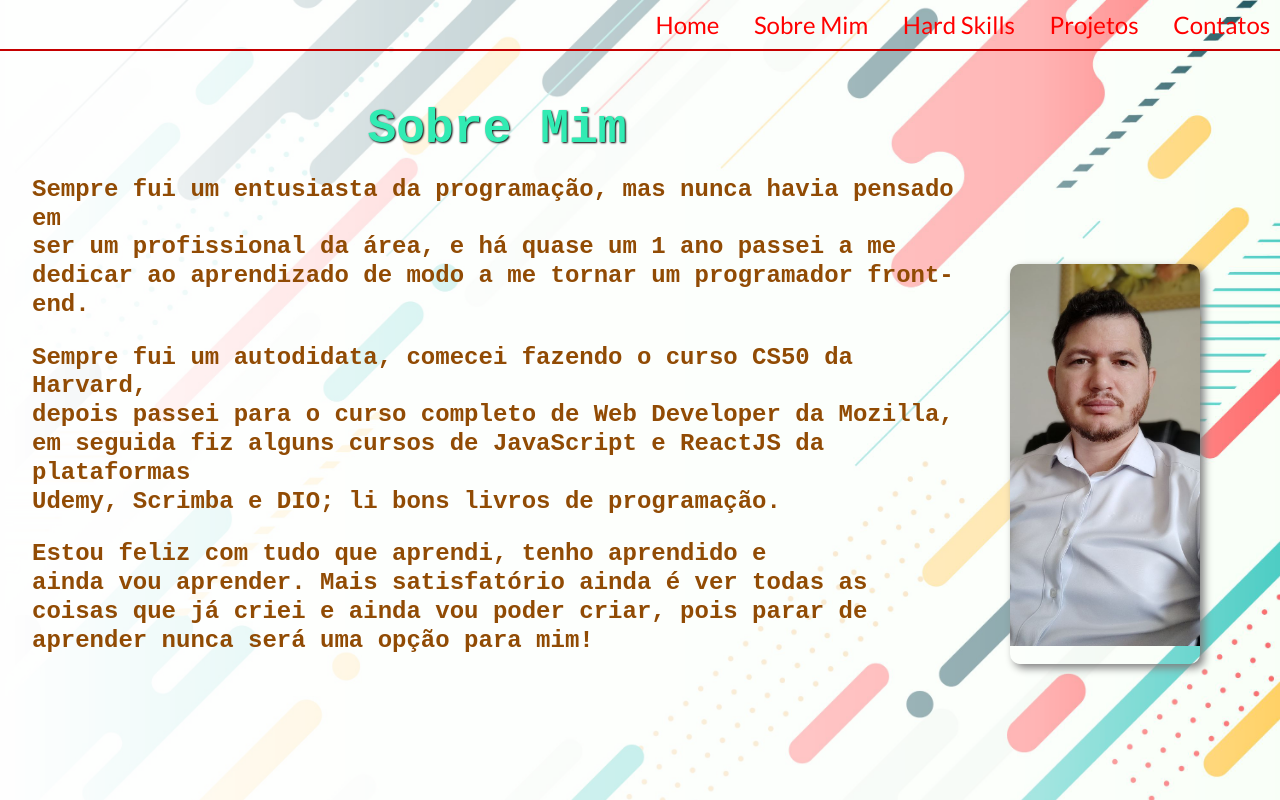
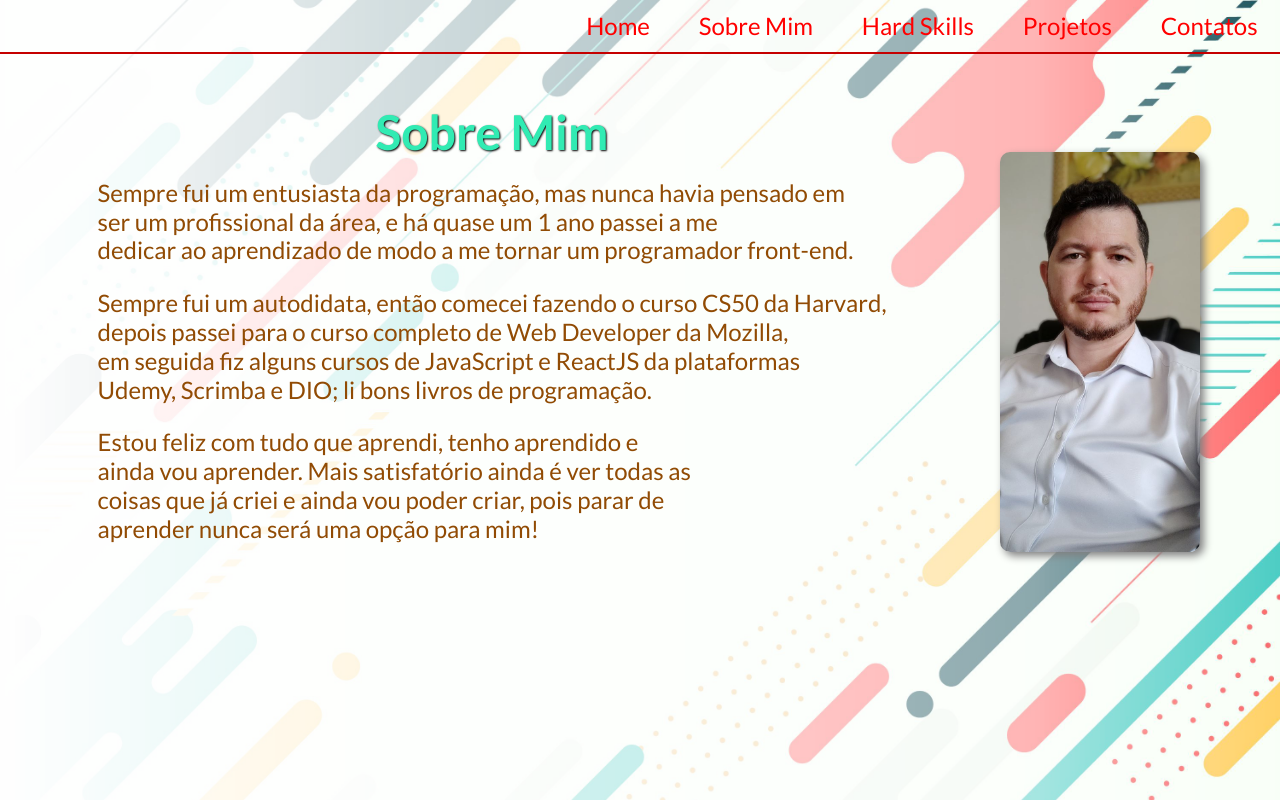
Before and after one commit to EBenati/my-portfolio, a React (Create React App) app: page /aboutMe in a window 1280 px wide. Built offline with nearby package versions, Linux system fonts and the light colour scheme.

Commit message:
small changes in some components

```diff
--- a/src/App.css
+++ b/src/App.css
@@ -2,18 +2,12 @@ body {
     margin: 0;
     padding: 0;
     box-sizing: border-box;
-    /* background-image: url('./images/pexels-sami-anas-5641973.jpg');  */
-    /* background-size:100vw;   */
-    /* background-image: url('./images/bg.png'); */
-    /* background-image: url('./images/5437842.jpg'); */
     background-image: url('./images/back.png');
     background-size: cover;
     font-size: 10px;
-    font-family: Andale Mono,AndaleMono,monospace;
+    font-family: "Lato", sans-serif;
     display: flex;
     flex-direction: column;
-
-
 }
 
 h1 {
--- a/src/components/AboutMe.css
+++ b/src/components/AboutMe.css
@@ -9,7 +9,7 @@
     margin: auto;
     font-size: 1.2rem;
     color: #914b04;
-    font-weight: 600;
+    font-weight: 500;
     line-height: 1.5rem;
 }
 
@@ -42,8 +42,8 @@
     }
 
     .aboutme-text {
-        font-size: 1.5rem;
-        line-height: 1.8rem;
+        font-size: 1.1rem;
+        line-height: 1.5rem;
         padding: 0 1rem;
     }
 
--- a/src/components/AboutMe.js
+++ b/src/components/AboutMe.js
@@ -12,7 +12,7 @@ function AboutMe() {
             dedicar ao aprendizado de modo a me tornar um programador front-end.
         </p>
         <p>
-            Sempre fui um autodidata, comecei fazendo o curso CS50 da Harvard,<br />
+            Sempre fui um autodidata, então comecei fazendo o curso CS50 da Harvard,<br />
             depois passei para o curso completo de Web Developer da Mozilla,<br />
             em seguida fiz alguns cursos de JavaScript e ReactJS da plataformas <br />
             Udemy, Scrimba e DIO; li bons livros de programação.
--- a/src/components/Home.css
+++ b/src/components/Home.css
@@ -80,14 +80,14 @@ h3 {
     }
 
     .text-section {
-        margin: 6rem auto auto 4rem;
-
+        margin: 5rem auto auto 4rem;
     }
 
     h3 {
         font-size: 2rem;
         text-align: left;
         font-family: 'Lato', sans-serif;
+        text-shadow: 2px 4px 5px gray;
     }
 
 }
--- a/src/components/Navbar.css
+++ b/src/components/Navbar.css
@@ -7,15 +7,14 @@
 .nav > a {
     margin: 1rem;
     list-style: none;
-    font-size: 1.5rem;
+    font-size: 1rem;
     cursor: pointer;
     color: rgb(255, 36, 36);
     text-decoration: none;
+    font-weight: 600;
+
 }
 
-.nav > a {
-    font-weight: 600;
-}
 
 a:hover {
     color: rgb(49, 235, 179);
@@ -137,7 +136,7 @@ a:hover {
         display: flex;
         margin: 1rem;
         list-style: none;
-        font-size: 1.5rem;
+        font-size: 1.3rem;
         cursor: pointer;
         color: rgb(255, 36, 36);
         text-decoration: none;
@@ -150,7 +149,7 @@ a:hover {
     a:hover {
         color: rgb(49, 235, 179);
         transition: .2s;
-        scale: 1.2;
+        scale: 1.1;
     }
 
     .hide-links {
@@ -164,6 +163,7 @@ a:hover {
     .menu-item {
         font-size: 1.5rem;
         margin: .3rem;
+        padding-right: 1rem;
         text-decoration: none;
         color: red;
         font-family: 'Lato', sans-serif;
@@ -192,7 +192,7 @@ a:hover {
         display: flex;
         margin: 1rem;
         list-style: none;
-        font-size: 1.5rem;
+        font-size: 1.3rem;
         cursor: pointer;
         color: rgb(255, 36, 36);
         text-decoration: none;
@@ -205,7 +205,7 @@ a:hover {
     a:hover {
         color: rgb(49, 235, 179);
         transition: .2s;
-        scale: 1.2;
+        scale: 1.1;
     }
 
     .hide-links {
@@ -218,7 +218,8 @@ a:hover {
 
     .menu-item {
         font-size: 1.5rem;
-        margin: .3rem;
+        margin: .4rem;
+        padding-right: 1rem;
         text-decoration: none;
         color: red;
         font-family: 'Lato', sans-serif;
--- a/src/components/Navbar.js
+++ b/src/components/Navbar.js
@@ -13,7 +13,7 @@ function Navbar() {
   return (
     <div className='nav'>
         <div className='menu-icon'>
-          <Hamburger size={48} onToggle={handleToggle} />
+          <Hamburger size={45} onToggle={handleToggle} />
          </div>
         <div className={ isOpen ? 'show-links' : 'hide-links'}>
           <Link className='menu-item' to=''>Home</Link>
```
